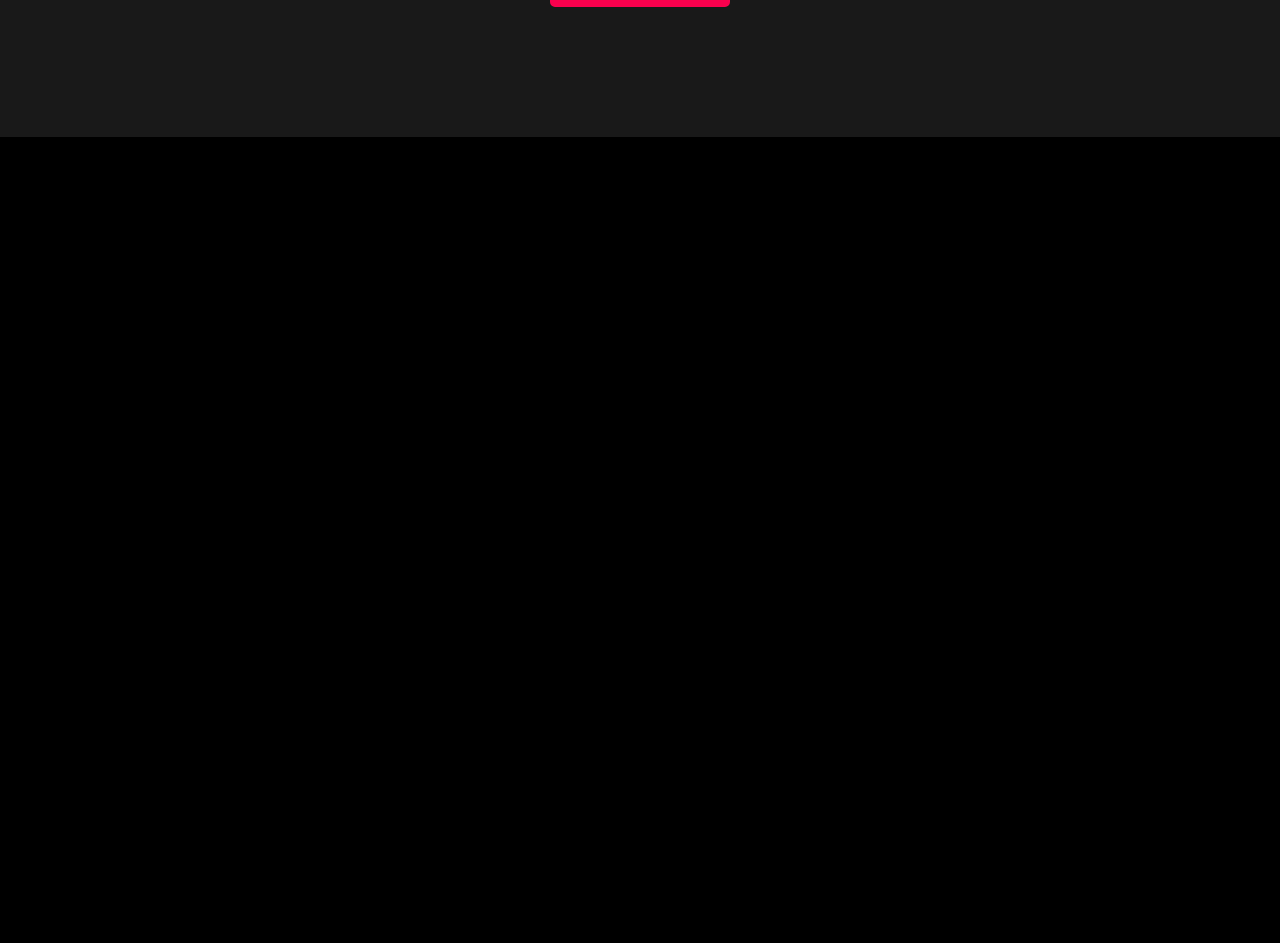
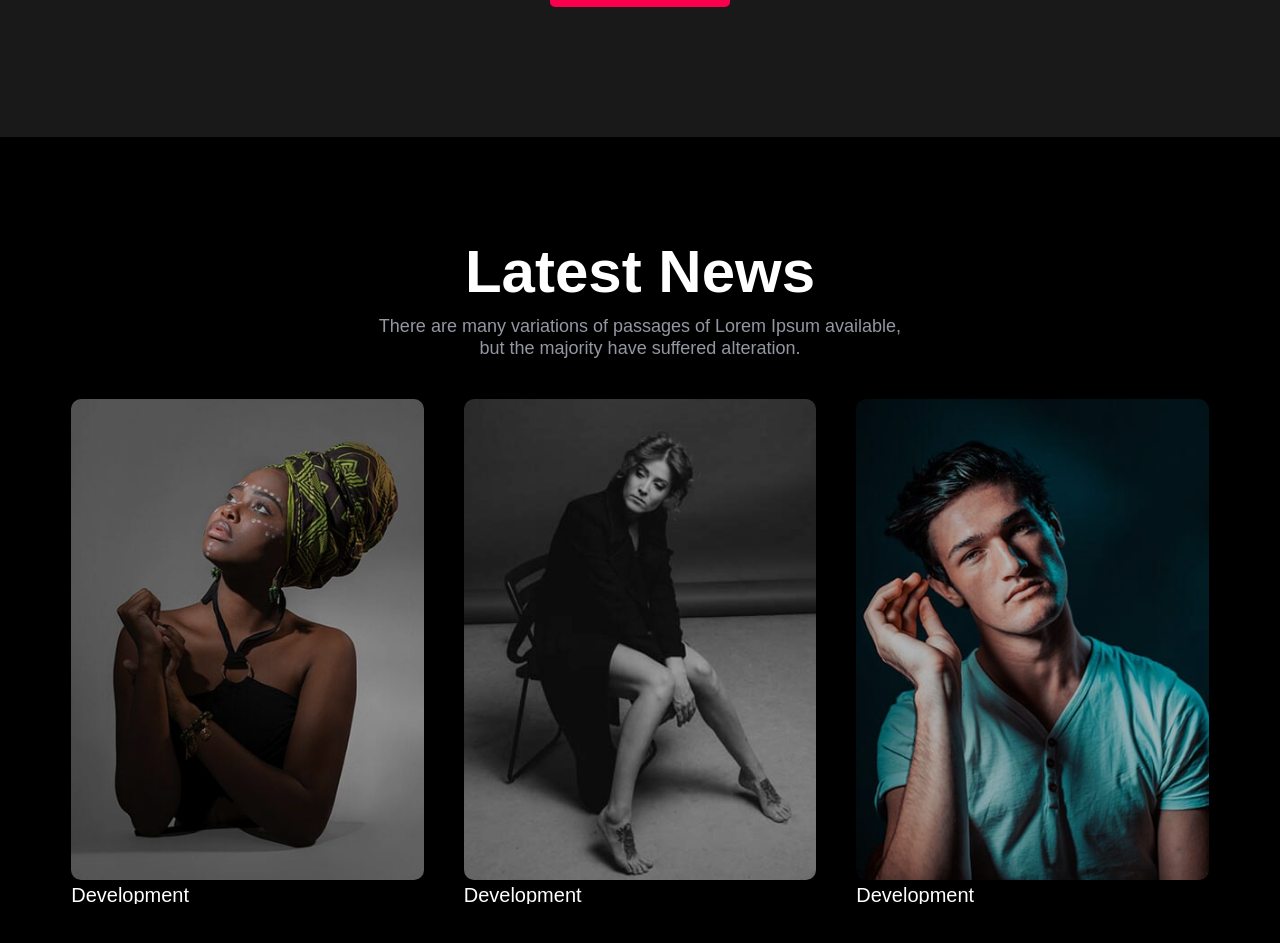
Before and after one commit to AWITI0301/My-Portfolio, a React (Create React App) app: page / in a window 1280 px wide. Shown: the part 4099-5042 px from the top of the page. Before the commit the page ends 4236 px from the top, so only its background shows below. Built offline with nearby package versions, Linux system fonts and the light colour scheme.

Commit message:
add blog content

```diff
--- a/src/App.js
+++ b/src/App.js
@@ -14,7 +14,7 @@ function App() {
         <About />
        <Service />
        <Project />
-       {/* <Blog /> */}
+       <Blog />
        {/* <Contact /> */}
        {/* <Footer />  */}
     </div>
--- a/src/Blog.js
+++ b/src/Blog.js
@@ -0,0 +1,75 @@
+import React from "react";
+import "./Blog.css";
+import Blog1 from './img/blog-01.jpg';
+import Blog2 from './img/blog-02.jpg';
+import Blog3 from './img/blog-03.jpg';
+
+function Blog() {
+  return (
+    <div className="blog component__space" id="Blog">
+      <div className="heading">
+        <h1 className="heading">Latest News</h1>
+        <p className="heading p__color">
+          There are many variations of passages of Lorem Ipsum available,
+        </p>
+        <p className="heading p__color">
+          but the majority have suffered alteration.
+        </p>
+      </div>
+      <div className="container">
+          <div className="row">
+              <div className="col__3">
+              <div className="project__box pointer relative">
+                     <div className="project__box__img pointer relative">
+                         <div className="project__img__box">
+                             <img src={Blog1} alt="" className="project__img" />
+                         </div>
+                         <div className="mask__effect"></div>
+                     </div>
+                      <div className="Blog__meta absolute">
+                         <h5 className="project__text">Development</h5>
+                         <h4 className="project__text">Getting tickets to the big show</h4>
+                         <a href="#" className="blog project__btn btn">Read More</a>
+                       </div>
+                 </div>
+              </div>
+
+              <div className="col__3">
+              <div className="project__box pointer relative">
+                     <div className="project__box__img pointer relative">
+                         <div className="project__img__box">
+                             <img src={Blog2} alt="" className="project__img" />
+                         </div>
+                         <div className="mask__effect"></div>
+                     </div>
+                      <div className="Blog__meta absolute">
+                         <h5 className="project__text">Development</h5>
+                         <h4 className="project__text">Getting tickets to the big show</h4>
+                         <a href="#" className="blog project__btn btn">Read More</a>
+                       </div>
+                 </div>
+              </div>
+
+              <div className="col__3">
+              <div className="project__box pointer relative">
+                     <div className="project__box__img pointer relative">
+                         <div className="project__img__box">
+                             <img src={Blog3} alt="" className="project__img" />
+                         </div>
+                         <div className="mask__effect"></div>
+                     </div>
+                      <div className="Blog__meta absolute">
+                         <h5 className="project__text">Development</h5>
+                         <h4 className="project__text">Getting tickets to the big show</h4>
+                         <a href="#" className="blog project__btn btn">Read More</a>
+                       </div>
+                 </div>
+              </div>
+
+          </div>
+      </div>
+    </div>
+  );
+}
+
+export default Blog;
```
